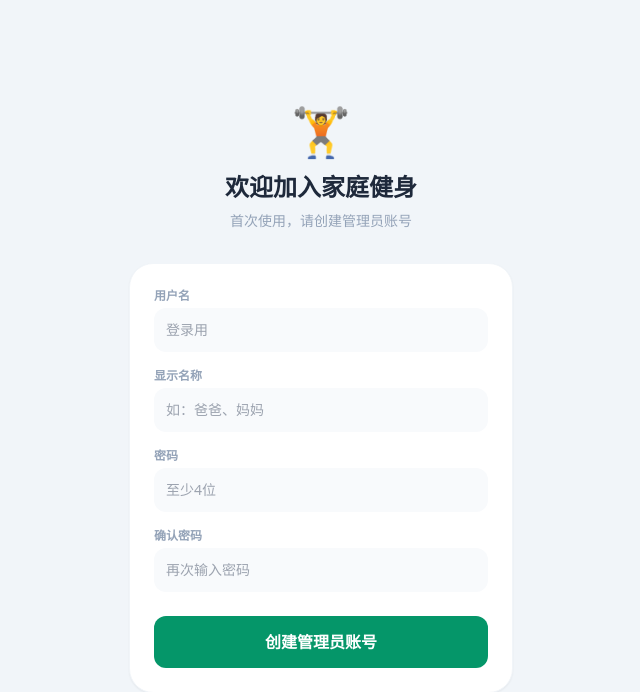
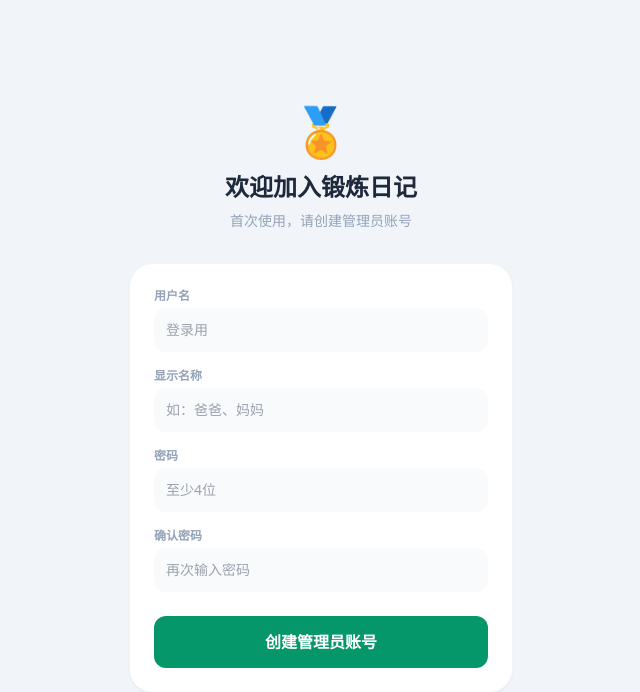
Before and after one commit to lingyang2035/fitness, a Flask app: page /setup in a window 1280 px wide. Shown: the top 692 px of the page, without its empty margins (319-959 px from the left). Run offline with Flask 3, Linux system fonts and the light colour scheme; data comes from the database, SQL or seed files in the repository; data that the repository does not hold is empty; some libraries are stand-ins or nearby versions.

Commit message:
V1.0.8: 重构标题为单一来源（SSOT）— 改一次全局生效
将应用名/emoji/标语集中定义于 app/__init__.py 常量区，
通过 context_processor 注入模板 + window.APP_* 注入 JS，
所有页面统一引用变量而非硬编码字符串。

Co-Authored-By: Claude <noreply@anthropic.com>

```diff
--- a/app/__init__.py
+++ b/app/__init__.py
@@ -2,6 +2,14 @@ from flask import Flask, jsonify, Response, request
 from app.config import Config
 from app.db import init_db, close_db
 from werkzeug.middleware.proxy_fix import ProxyFix
+
+# ── 应用元数据：改这里全局生效 ──
+APP_NAME = "锻炼日记"
+APP_EMOJI = "🏅"
+APP_TITLE = f"{APP_EMOJI} {APP_NAME}"
+APP_SHORT = "日记"
+APP_DESC = "锻炼日记 - 记录与统计"
+APP_TAGLINE = "和家人一起记录运动，健康生活"
 
 
 def create_app(config_class=Config):
@@ -28,9 +36,15 @@ def create_app(config_class=Config):
 
     # --- Dynamic app_prefix for templates (empty for direct, /fitness via nginx) ---
     @app.context_processor
-    def inject_prefix():
+    def inject_globals():
         prefix = request.headers.get('X-Forwarded-Prefix', '')
-        return {'app_prefix': prefix}
+        return {
+            'app_prefix': prefix,
+            'app_name': APP_NAME,
+            'app_emoji': APP_EMOJI,
+            'app_title': APP_TITLE,
+            'app_tagline': APP_TAGLINE,
+        }
 
     # ---- PWA dynamic routes ----
 
@@ -38,9 +52,9 @@ def create_app(config_class=Config):
     def serve_manifest():
         prefix = request.headers.get('X-Forwarded-Prefix', '')
         return jsonify({
-            "name": "家庭健身",
-            "short_name": "健身",
-            "description": "家庭健身记录与统计",
+            "name": APP_NAME,
+            "short_name": APP_SHORT,
+            "description": APP_DESC,
             "start_url": prefix + "/app",
             "display": "standalone",
             "background_color": "#ffffff",
--- a/app/templates/admin.html
+++ b/app/templates/admin.html
@@ -1,5 +1,5 @@
 {% extends "base.html" %}
-{% block title %}管理后台 - 家庭健身{% endblock %}
+{% block title %}管理后台 - {{ app_name }}{% endblock %}
 {% block body %}
 <div class="min-h-screen bg-slate-100">
     <div class="max-w-lg mx-auto p-4">
--- a/app/templates/app.html
+++ b/app/templates/app.html
@@ -1,5 +1,5 @@
 {% extends "base.html" %}
-{% block title %}家庭健身{% endblock %}
+{% block title %}{{ app_name }}{% endblock %}
 {% block body %}
 <div class="min-h-screen flex items-center justify-center p-0 sm:p-4">
     <div class="w-full sm:max-w-[400px] h-screen sm:h-[780px] bg-slate-50 sm:rounded-[40px] shadow-2xl overflow-hidden flex flex-col sm:border-[8px] sm:border-white sm:ring-1 sm:ring-slate-200 relative">
@@ -7,7 +7,7 @@
         <!-- Header -->
         <div class="px-5 pt-5 pb-2 flex-shrink-0">
             <div class="flex justify-between items-center mb-4">
-                <h1 class="text-xl font-black text-slate-800 tracking-tight">🏋️ 家庭健身</h1>
+                <h1 class="text-xl font-black text-slate-800 tracking-tight">{{ app_title }}</h1>
                 <div class="flex items-center gap-1">
                     <button onclick="shareApp()" class="p-2 hover:bg-white rounded-xl text-slate-400 transition-colors" title="分享">
                         <i data-lucide="share-2" class="w-4 h-4"></i>
--- a/app/templates/base.html
+++ b/app/templates/base.html
@@ -6,14 +6,14 @@
     <meta name="apple-mobile-web-app-capable" content="yes">
     <meta name="apple-mobile-web-app-status-bar-style" content="default">
     <meta name="theme-color" content="#4f46e5">
-    <meta property="og:title" content="家庭健身">
-    <meta property="og:description" content="和家人一起记录运动，健康生活">
+    <meta property="og:title" content="{{ app_name }}">
+    <meta property="og:description" content="{{ app_tagline }}">
     <meta property="og:type" content="website">
     <meta property="og:url" content="{{ request.url }}">
     <script src="https://cdn.tailwindcss.com"></script>
     <script src="https://unpkg.com/lucide@latest"></script>
     <link rel="manifest" href="{{ app_prefix }}/manifest.json">
-    <title>{% block title %}家庭健身{% endblock %}</title>
+    <title>{% block title %}{{ app_name }}{% endblock %}</title>
     <style>
         * { -webkit-tap-highlight-color: transparent; }
         input:focus { outline: none; }
@@ -43,6 +43,9 @@
 
     <script>
     window.APP_PREFIX = '{{ app_prefix }}';
+    window.APP_NAME = '{{ app_name }}';
+    window.APP_EMOJI = '{{ app_emoji }}';
+    window.APP_TITLE = '{{ app_title }}';
     function showToast(msg, type = 'error') {
         const container = document.getElementById('toast-container');
         const el = document.createElement('div');
--- a/app/templates/login.html
+++ b/app/templates/login.html
@@ -1,11 +1,11 @@
 {% extends "base.html" %}
-{% block title %}登录 - 家庭健身{% endblock %}
+{% block title %}登录 - {{ app_name }}{% endblock %}
 {% block body %}
 <div class="flex items-center justify-center min-h-screen p-6">
     <div class="w-full max-w-sm">
         <div class="text-center mb-8">
-            <div class="text-5xl mb-4">🏋️</div>
-            <h1 class="text-2xl font-black text-slate-800 mb-2">家庭健身</h1>
+            <div class="text-5xl mb-4">{{ app_emoji }}</div>
+            <h1 class="text-2xl font-black text-slate-800 mb-2">{{ app_name }}</h1>
             <p class="text-slate-400 text-sm">登录以继续记录运动</p>
         </div>
 
--- a/app/templates/register.html
+++ b/app/templates/register.html
@@ -1,11 +1,11 @@
 {% extends "base.html" %}
-{% block title %}注册 - 家庭健身{% endblock %}
+{% block title %}注册 - {{ app_name }}{% endblock %}
 {% block body %}
 <div class="flex items-center justify-center min-h-screen p-6">
     <div class="w-full max-w-sm">
         <div class="text-center mb-8">
             <div class="text-5xl mb-4">👋</div>
-            <h1 class="text-2xl font-black text-slate-800 mb-2">加入家庭健身</h1>
+            <h1 class="text-2xl font-black text-slate-800 mb-2">加入{{ app_name }}</h1>
             <p class="text-slate-400 text-sm" id="token-status">
                 {% if token %}
                 正在验证邀请链接...
--- a/app/templates/setup.html
+++ b/app/templates/setup.html
@@ -1,11 +1,11 @@
 {% extends "base.html" %}
-{% block title %}初始化 - 家庭健身{% endblock %}
+{% block title %}初始化 - {{ app_name }}{% endblock %}
 {% block body %}
 <div class="flex items-center justify-center min-h-screen p-6">
     <div class="w-full max-w-sm">
         <div class="text-center mb-8">
-            <div class="text-5xl mb-4">🏋️</div>
-            <h1 class="text-2xl font-black text-slate-800 mb-2">欢迎加入家庭健身</h1>
+            <div class="text-5xl mb-4">{{ app_emoji }}</div>
+            <h1 class="text-2xl font-black text-slate-800 mb-2">欢迎加入{{ app_name }}</h1>
             <p class="text-slate-400 text-sm">首次使用，请创建管理员账号</p>
         </div>
 
--- a/run.py
+++ b/run.py
@@ -1,11 +1,11 @@
 #!/usr/bin/env python3
-"""Family Fitness App — Entry Point"""
-from app import create_app
+"""Workout Diary App — Entry Point"""
+from app import create_app, APP_NAME, APP_EMOJI, APP_TITLE
 
 app = create_app()
 
 if __name__ == '__main__':
-    print("🏋️  家庭健身 — Family Fitness Tracker")
+    print(f"{APP_TITLE} — Workout Diary")
     print("=" * 42)
     print("Starting server at http://0.0.0.0:5000")
     print("Press Ctrl+C to stop")
--- a/static/js/app.js
+++ b/static/js/app.js
@@ -496,7 +496,7 @@ function shareApp() {
     const url = window.location.origin + window.APP_PREFIX + '/login';
     if (navigator.share) {
         navigator.share({
-            title: '家庭健身',
+            title: window.APP_NAME,
             text: '来和我们一起记录运动吧！',
             url: url
         }).catch(() => {});
```
